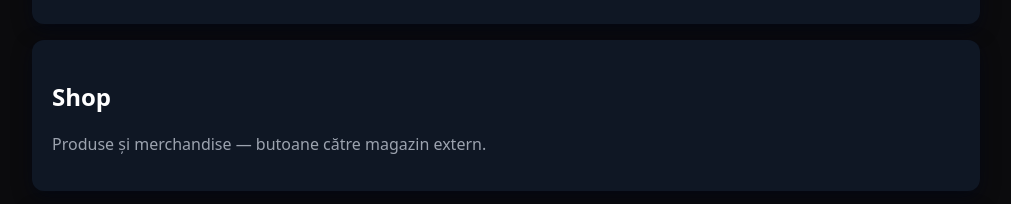
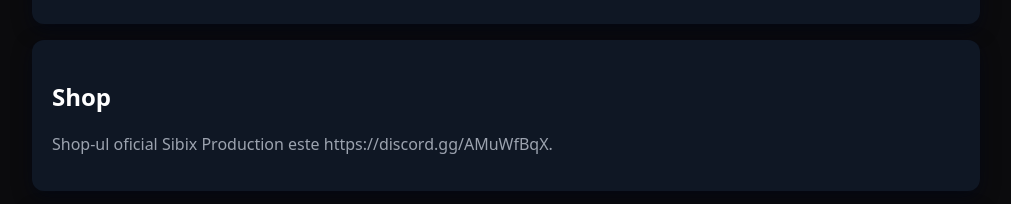
Before and after one commit to SibixYT/Sibix, a plain HTML site: page index.html in a window 1280 px wide. Shown: the part 940-1144 px from the top of the page, without its empty margins (134-1145 px from the left). Drawn offline with Linux system fonts and the light colour scheme.

Commit message:
Update index.html.1

```diff
--- a/index.html
+++ b/index.html
@@ -54,7 +54,7 @@
       <p class="muted">Aceste categorii le gasiti si sus.</p>
     </section>
 
-    <section id="shop"><h2>Shop</h2><p class="muted">Produse și merchandise — butoane către magazin extern.</p></section>
+    <section id="shop"><h2>Shop</h2><p class="muted">Shop-ul oficial Sibix Production este https://discord.gg/AMuWfBqX.</p></section>
     <section id="ce-ma-joc"><h2>Ce mă joc</h2><p class="muted">Lista jocurilor preferate.</p></section>
     <section id="social"><h2>Social media</h2><p class="muted">Unde mă urmărești: Twitter, Instagram, YouTube, Twitch.</p></section>
     <section id="payment"><h2>Payment</h2><p class="muted">Metode de susținere: PayPal, BuyMeACoffee, Patreon.</p></section>
```
